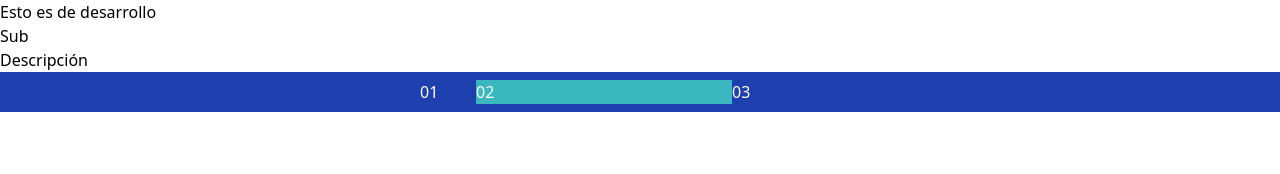
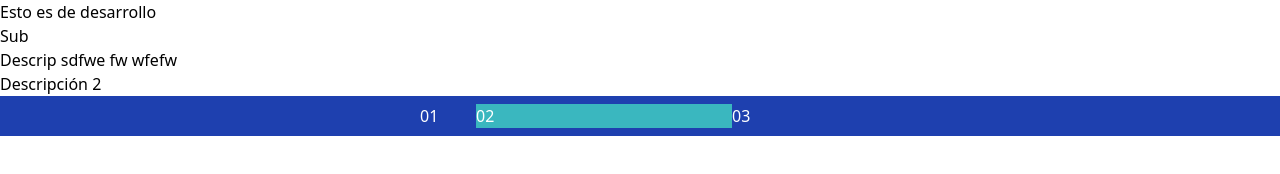
Before and after one commit to getNotesFS/pruebasf, a website: page src/index.html in a window 1280 px wide. Drawn offline with Linux system fonts and the light colour scheme.

Commit message:
Update description text in index.html and add additional paragraph

```diff
--- a/src/index.html
+++ b/src/index.html
@@ -22,7 +22,8 @@
     <h1>Esto es de desarrollo</h1>
 
     <h2>Sub</h2>
-    <p>Descripción</p>
+    <p>Descrip sdfwe fw wfefw</p>
+    <p>Descripción 2</p>
 
     <div class="flex items-center justify-center p-2 text-white bg-flowbite-800">
 
```
